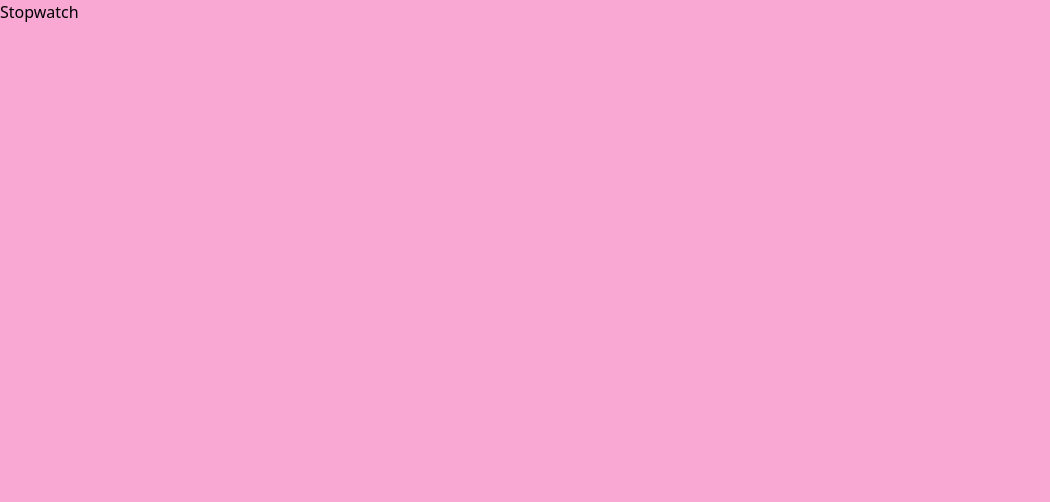
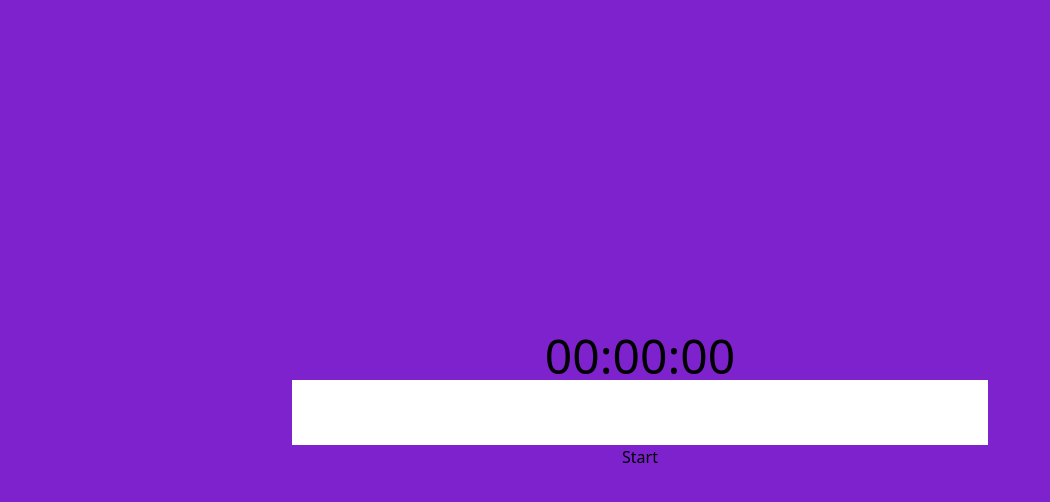
Before and after one commit to Leo-Cata/timer-app, a React (Vite) app: page / in a window 1280 px wide. Shown: the top 502 px of the page, without its empty margins (0-1050 px from the left). Built offline with nearby package versions, Linux system fonts and the light colour scheme.

Commit message:
re do from the beginning, basic time format rendering

```diff
--- a/src/App.tsx
+++ b/src/App.tsx
@@ -1,9 +1,9 @@
-import Stopwatch from "./components/Stopwatch";
+import Timer from "./components/Timer";
 
 const App = () => {
   return (
-    <div className="h-screen bg-pink-300">
-      <Stopwatch />
+    <div className="h-screen bg-purple-700 flex items-center justify-center">
+      <Timer />
     </div>
   );
 };
--- a/src/components/Stopwatch.tsx
+++ /dev/null
@@ -1,5 +0,0 @@
-const Stopwatch = () => {
-  return <div>Stopwatch</div>;
-};
-
-export default Stopwatch;
--- /dev/null
+++ b/src/components/TimeFormatter.ts
@@ -0,0 +1,34 @@
+// receives time, set time and set is running
+// handles logic to convert the time/set it and run the timer
+
+export const convertAndStartTimer = (
+  time: { hours: string; minutes: string; seconds: string },
+  setTime: React.Dispatch<
+    React.SetStateAction<{ hours: string; minutes: string; seconds: string }>
+  >,
+  setIsRunning: React.Dispatch<React.SetStateAction<boolean>>
+) => {
+  //parses into an integer of base 10 and converts to hours/mins/seconds
+  const totalSeconds =
+    parseInt(time.hours, 10) * 3600 +
+    parseInt(time.minutes, 10) * 60 +
+    parseInt(time.seconds, 10);
+
+  // converts to actual time format
+  const hours = Math.floor(totalSeconds / 3600);
+  const minutes = Math.floor((totalSeconds % 3600) / 60);
+  const seconds = totalSeconds % 60;
+
+  // adds padding and converts back to string
+  const formattedHours = hours.toString().padStart(2, "0");
+  const formattedMinutes = minutes.toString().padStart(2, "0");
+  const formattedSeconds = seconds.toString().padStart(2, "0");
+
+  setTime({
+    hours: formattedHours,
+    minutes: formattedMinutes,
+    seconds: formattedSeconds,
+  });
+
+  setIsRunning((prev) => !prev);
+};
--- /dev/null
+++ b/src/components/Timer.tsx
@@ -0,0 +1,56 @@
+import { ChangeEvent, useState } from "react";
+import { convertAndStartTimer } from "./TimeFormatter";
+
+const Timer = () => {
+  const [time, setTime] = useState({
+    hours: "00",
+    minutes: "00",
+    seconds: "00",
+  });
+
+  //keeps track if the time is running
+  const [isRunning, setIsRunning] = useState(false);
+
+  //handles the input
+  const handleInputChange = (e: ChangeEvent<HTMLInputElement>) => {
+    const inputTime = e.target.value;
+
+    //pads the value with leading 0 to ensure its always 6 chars long
+    const paddedInput = inputTime.padStart(6, "0");
+
+    // saves the seconds in a state
+
+    const hours = paddedInput.substring(0, 2);
+
+    const minutes = paddedInput.substring(2, 4);
+
+    const seconds = paddedInput.substring(4, 6);
+
+    setTime({
+      hours: hours.toString(),
+      minutes: minutes.toString(),
+      seconds: seconds.toString(),
+    });
+  };
+
+  //start/stop button and converts to time format
+  const handleStartStop = () => {
+    convertAndStartTimer(time, setTime, setIsRunning);
+  };
+
+  return (
+    <div className="flex flex-col">
+      <p className="text-center text-5xl">
+        {time.hours}:{time.minutes}:{time.seconds}
+      </p>
+      <input
+        type="text"
+        className="text-5xl text-center w-fit"
+        onChange={handleInputChange}
+      />
+      <button onClick={handleStartStop}>{isRunning ? "Stop" : "Start"}</button>
+    </div>
+  );
+};
+
+export default Timer;
```
